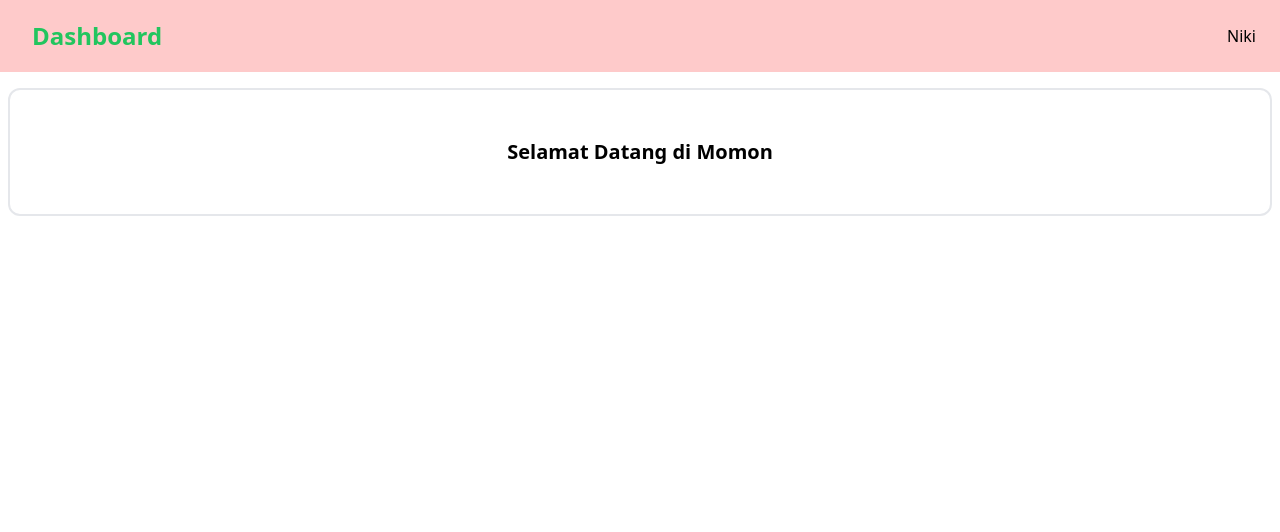
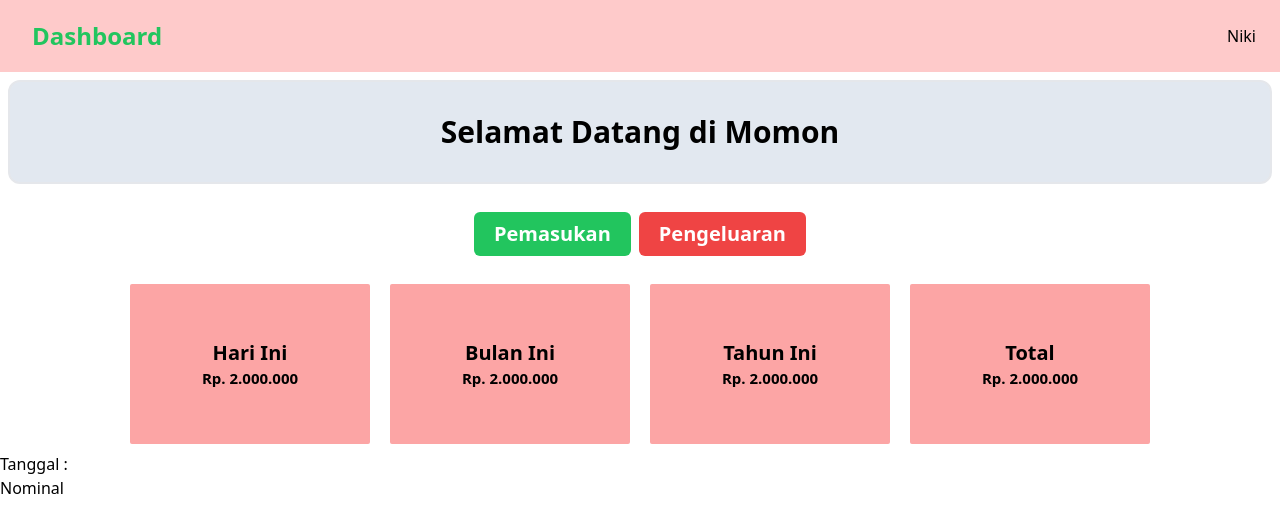
Before and after one commit to Fishniki/momon-project, a React (Vite) app: page /Home in a window 1280 px wide. Shown: the top 532 px of the page. Built offline with nearby package versions, Linux system fonts and the light colour scheme.

Commit message:
dashboard

```diff
--- a/src/components/Home/Home.jsx
+++ b/src/components/Home/Home.jsx
@@ -1,12 +1,14 @@
 // Home.js
 import Sidebar from '../Navbar/Sidebar';
 import Page1 from './Page1';
+import { Page2 } from './Page2';
 
 export const Home = () => {
   return (
     <div>
       <Sidebar props={null} />
       <Page1/>
+      <Page2/>
     </div>
   );
 }
--- a/src/components/Home/Page1.jsx
+++ b/src/components/Home/Page1.jsx
@@ -1,11 +1,67 @@
+import { useState } from "react"
 
  const Page1 = () => {
+
+  const [keuangan, setKeuangan] = useState(true)
+  const handleKeuangan = () => {
+    setKeuangan(!keuangan)
+  }
+
   return (
     <div className="">
         <div className="w-full">
-            <div className="py-12 mx-2 my-4 rounded-xl border-2">
-                <h1 className="text-center md:text-5xl font-bold xl:text-xl">Selamat Datang di Momon</h1>
+            <div className="py-8 mx-2 my-2 rounded-xl border-2 bg-slate-200">
+                <h1 className="text-center text-xl sm:text-2xl md:text-3xl font-bold">Selamat Datang di Momon</h1>
             </div>
+
+            <div className="text-center text-xl font-semibold gap-2 flex justify-center py-5">
+              <button className="px-5 py-2 bg-green-500 rounded-md text-white" onClick={handleKeuangan}>Pemasukan</button>
+              <button className="px-5 py-2 bg-red-500 rounded-md text-white" onClick={handleKeuangan}>Pengeluaran</button>
+            </div>
+
+            {keuangan ? (
+               <div className="grid grid-cols-3  justify-center sm:flex gap-5 px-4 py-2">
+               <div className="w-[120px] h-[80px] sm:w-[150px] sm:h-[100px] lg:w-[240px] lg:h-[160px] bg-red-300 flex flex-col justify-center items-center rounded-sm">
+                 <h1 className="text-xl font-bold">Hari Ini</h1>
+                 <p className="text-[15px] font-semibold">Rp. 2.000.000</p>
+               </div>
+               <div className="w-[120px] h-[80px] sm:w-[150px] sm:h-[100px] lg:w-[240px] lg:h-[160px] bg-red-300 flex flex-col justify-center items-center rounded-sm">
+                 <h1 className="text-xl font-bold">Bulan Ini</h1>
+                 <p className="text-[15px] font-semibold">Rp. 2.000.000</p>
+               </div>
+               <div className="w-[120px] h-[80px] sm:w-[150px] sm:h-[100px] lg:w-[240px] lg:h-[160px] bg-red-300 flex flex-col justify-center items-center rounded-sm">
+                 <h1 className="text-xl font-bold">Tahun Ini</h1>
+                 <p className="text-[15px] font-semibold">Rp. 2.000.000</p>
+               </div>
+               <div className="w-[120px] h-[80px] sm:w-[150px] sm:h-[100px] lg:w-[240px] lg:h-[160px] bg-red-300 flex flex-col justify-center items-center rounded-sm">
+                 <h1 className="text-xl font-bold">Total </h1>
+                 <p className="text-[15px] font-semibold">Rp. 2.000.000</p>
+               </div>
+             </div>
+            ) :
+            (
+              <div className="grid grid-cols-3  justify-center sm:flex gap-5 px-4 py-2">
+              <div className="w-[120px] h-[80px] sm:w-[150px] sm:h-[100px] lg:w-[240px] lg:h-[160px] bg-green-300 flex flex-col justify-center items-center rounded-sm">
+                <h1 className="text-xl font-bold">Hari Ini</h1>
+                <p className="text-[15px] font-semibold">Rp. 4.000.000</p>
+              </div>
+              <div className="w-[120px] h-[80px] sm:w-[150px] sm:h-[100px] lg:w-[240px] lg:h-[160px] bg-green-300 flex flex-col justify-center items-center rounded-sm">
+                <h1 className="text-xl font-bold">Bulan Ini</h1>
+                <p className="text-[15px] font-semibold">Rp. 4.000.000</p>
+              </div>
+              <div className="w-[120px] h-[80px] sm:w-[150px] sm:h-[100px] lg:w-[240px] lg:h-[160px] bg-green-300 flex flex-col justify-center items-center rounded-sm">
+                 <h1 className="text-xl font-bold">Tahun Ini</h1>
+                 <p className="text-[15px] font-semibold">Rp. 2.000.000</p>
+               </div>
+              <div className="w-[120px] h-[80px] sm:w-[150px] sm:h-[100px] lg:w-[240px] lg:h-[160px] bg-green-300 flex flex-col justify-center items-center rounded-sm">
+                <h1 className="text-xl font-bold">Total </h1>
+                <p className="text-[15px] font-semibold">Rp. 4.000.000</p>
+              </div>
+            </div>
+            )
+            }
+
+
         </div>
     </div>
   )
--- /dev/null
+++ b/src/components/Home/Page2.jsx
@@ -0,0 +1,18 @@
+import React from 'react'
+
+export const Page2 = () => {
+  return (
+    <div>
+        <div>
+            <ul>
+                <li>
+                    <div>
+                        <p>Tanggal :</p>
+                        <h1>Nominal</h1>
+                    </div>
+                </li>
+            </ul>
+        </div>
+    </div>
+  )
+}
```
